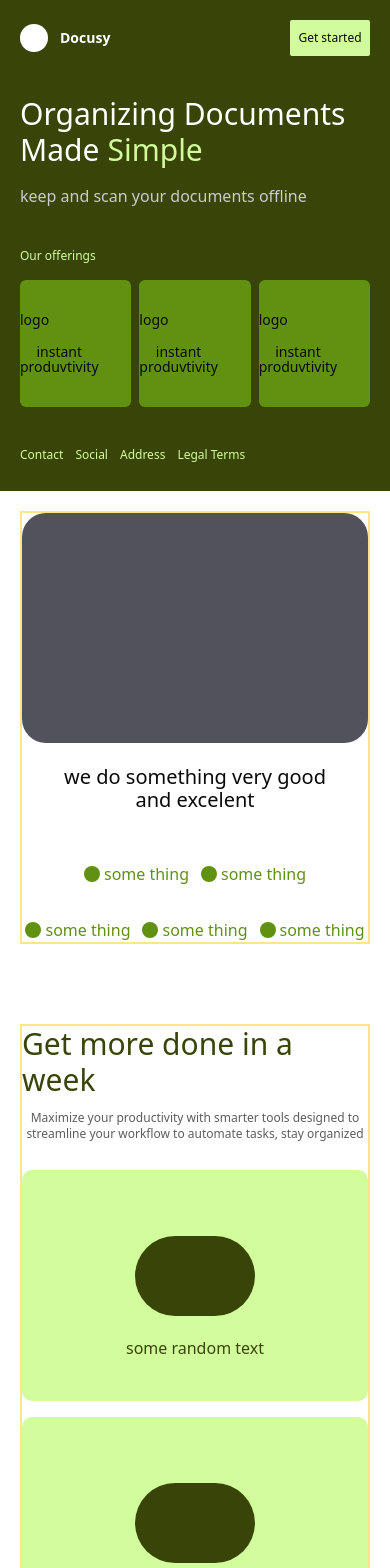
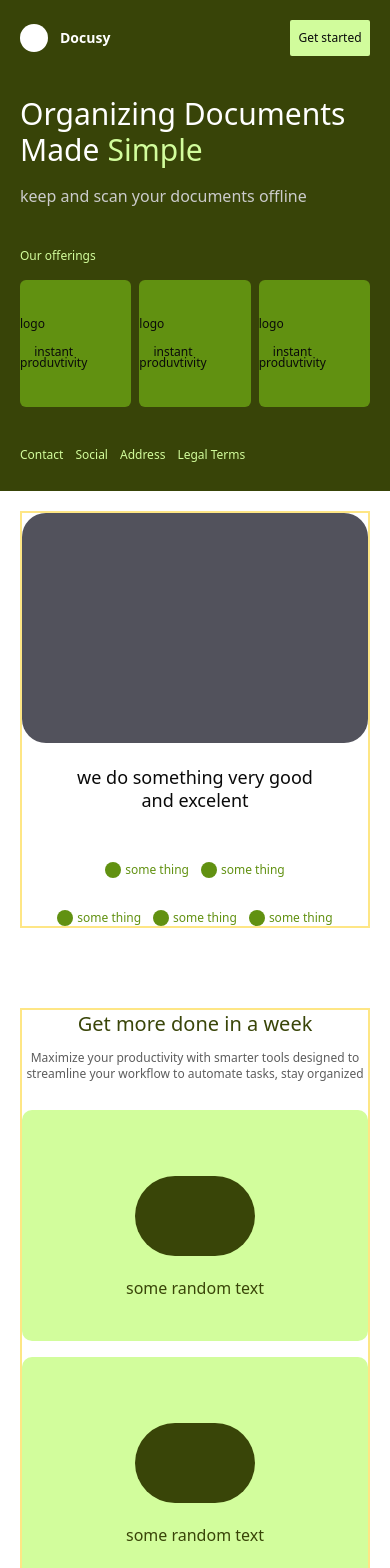
Before and after one commit to ZahraSoley/Docusy, a React (Vite) app: page / in a window 390 px wide. Shown: the top 1568 px of the page. Built offline with nearby package versions, Linux system fonts and the light colour scheme.

Commit message:
mobile responsive 2

```diff
--- a/src/App.tsx
+++ b/src/App.tsx
@@ -89,31 +89,31 @@ function App() {
             {isMobile || isTablet ?
               <div className="flex flex-col gap-10 mt-5">
                 <div className="flex flex-col items-center justify-center">
-                  <span className="text-xl">we do something very good </span>
-                  <span className="text-xl mt-[-5px]">and excelent</span>
+                  <span className="text-lg md:text-2xl">we do something very good </span>
+                  <span className="text-lg md:text-2xl mt-[-5px]">and excelent</span>
                 </div>
-                <div className="flex flex-col justify-center items-center gap-8 lg:grid-cols-5 list-none text-[#619111] pt-2">
-                  <div className="flex gap-3">
+                <div className="flex flex-col justify-center items-center gap-8 lg:grid-cols-5 text-xs lg:text-md text-[#619111] pt-2">
+                  <div className="flex gap-3 md:gap-6">
                     <li className="flex items-center justify-center gap-1">
-                      <div className="w-4 h-4 rounded-full bg-[#619111]"></div>
+                      <div className="w-4 aspect-square rounded-full bg-[#619111]"></div>
                       <span>some thing</span>
                     </li>
                     <li className="flex items-center justify-center gap-1">
-                      <div className="w-4 h-4 rounded-full bg-[#619111]"></div>
+                      <div className="w-4 aspect-square rounded-full bg-[#619111]"></div>
                       <span>some thing</span>
                     </li>
                   </div>
-                  <div className="flex gap-3">
+                  <div className="flex gap-3 md:gap-6">
                     <li className="flex items-center justify-center gap-1">
-                      <div className="w-4 h-4 rounded-full bg-[#619111]"></div>
+                      <div className="w-4 aspect-square rounded-full bg-[#619111]"></div>
                       <span>some thing</span>
                     </li>
                     <li className="flex items-center justify-center gap-1">
-                      <div className="w-4 h-4 rounded-full bg-[#619111]"></div>
+                      <div className="w-4 aspect-square rounded-full bg-[#619111]"></div>
                       <span>some thing</span>
                     </li>
                     <li className="flex items-center justify-center gap-1">
-                      <div className="w-4 h-4 rounded-full bg-[#619111]"></div>
+                      <div className="w-4 aspect-square rounded-full bg-[#619111]"></div>
                       <span>some thing</span>
                     </li>
                   </div>
@@ -123,7 +123,7 @@ function App() {
           </div>
 
           <div className="self-stretch flex flex-col items-center justify-center m-5 lg:m-10 lg:mt-0 border-2 border-amber-200">
-            <span className="text-3xl lg:text-5xl text-[#394508] mb-3">Get more done in a week</span>
+            <span className="text-xl md:text-3xl lg:text-[40px] text-[#394508] mb-3">Get more done in a week</span>
             <span className="text-xs text-[#5d5d5d]">Maximize your productivity with smarter tools designed to </span>
             <span className="text-xs text-[#5d5d5d]">streamline your workflow to automate tasks, stay organized</span>
             <div className="w-full grid lg:grid-cols-2  gap-4 mt-7">
@@ -147,7 +147,7 @@ function App() {
           </div>
 
           <div className="self-stretch flex flex-col justify-center items-center m-5 lg:m-10 gap-5 border-2 border-amber-200">
-            <span className="text-3xl lg:text-[40px] text-[#394508]">The Most Reliable App</span>
+            <span className="text-xl md:text-3xl lg:text-[40px] text-[#394508]">The Most Reliable App</span>
             <div className="self-stretch grid lg:grid-cols-2 gap-5">
               <div className="flex flex-col justify-center gap-3">
                 <div className="aspect-[5/4] bg-zinc-400 rounded-lg"></div>
@@ -167,11 +167,12 @@ function App() {
           </div>
 
           <div className="self-stretch m-5 lg:m-10 border-2 border-amber-200">
-            <div className="bg-zinc-500 aspect-[7/5] lg:aspect-[2/1] rounded-lg"></div>
+            <div className="bg-zinc-500 aspect-[3/2] lg:aspect-[2/1] rounded-lg"></div>
           </div>
 
           <div className="self-stretch flex flex-col justify-center items-center m-5 lg:m-10 border-2 border-amber-200">
-            <span className="text-[40px] text-[#394508]">First class software</span>
+            <span className="text-xl md:text-3xl lg:text-[40px] text-[#394508]">First class software</span>
+            {/* *****************************************************************************************************88 */}
             <span className="text-xs text-[#5d5d5d]">Get real-time insights, seamless transactions, and advanced</span>
             <span className="text-xs text-[#5d5d5d]">tools to manage your wealth effortlessly.</span>
             <div className="self-stretch flex flex-col lg:flex-row justify-between items-center gap-8 mt-8 border-2">
@@ -203,21 +204,21 @@ function App() {
           </div>
 
           <div className="self-stretch relative m-5 lg:m-10 border-2 border-amber-200">
-            <div className="bg-zinc-500 aspect-[7/5] lg:aspect-[2/1] rounded-lg"></div>
-            <div className="absolute flex flex-col bottom-12 lg:left-10 left-5">
-              <span className="text-3xl text-white">Download Docusy and</span>
-              <span className="text-3xl text-white">manage everything </span>
-              <span className="text-3xl text-white">from your phone.</span>
-              <Button variant='custom' className="mt-5">Get started</Button>
+            <div className="bg-zinc-500 aspect-[3/2] lg:aspect-[2/1] rounded-lg"></div>
+            <div className="absolute flex flex-col bottom-4 md:bottom-6 left-5 lg:bottom-12 lg:left-10 ">
+              <span className="text-xl md:text-3xl text-white">Download Docusy and</span>
+              <span className="text-xl md:text-3xl text-white">manage everything </span>
+              <span className="text-xl md:text-3xl text-white">from your phone.</span>
+              <Button variant='custom' className="mt-2 md:mt-5">Get started</Button>
             </div>
           </div>
 
           <footer className="self-stretch bg-zinc-200 flex justify-between gap-15">
-            <div className="flex flex-col gap-35 m-10">
-              <div className="w-10 h-10 rounded-full bg-black"></div>
-              <span className="font-bold text-4xl">Docusy</span>
+            <div className="flex flex-col justify-between m-10 mr-0">
+              <div className="w-6 md:w-10 aspect-square rounded-full bg-black"></div>
+              <span className="font-bold text-xl md:text-4xl">Docusy</span>
             </div>
-            <div className="flex flex-col gap-25 m-10">
+            <div className="flex flex-col justify-between m-10 ml-0">
               <ul className="list-none flex flex-col mr-20">
                 <li className="text-xs text-[#5d5d5d] mb-3">Contact</li>
                 <li className="text-xs hover:text-[#5d5d5d] cursor-pointer transition duration-300">Email</li>
@@ -225,7 +226,7 @@ function App() {
                 <li className="text-xs hover:text-[#5d5d5d] cursor-pointer transition duration-300">Phone</li>
                 <li className="text-xs hover:text-[#5d5d5d] cursor-pointer transition duration-300">Linkdin</li>
               </ul>
-              <ul className="list-none flex flex-col mr-10">
+              <ul className="list-none flex flex-col mt-20">
                 <li className="text-xs hover:text-[#5d5d5d] cursor-pointer transition duration-300">Terms & consitions</li>
                 <li className="text-xs hover:text-[#5d5d5d] cursor-pointer transition duration-300">Privacy</li>
               </ul>
--- a/src/index.css
+++ b/src/index.css
@@ -4,12 +4,12 @@
 @custom-variant dark (&:is(.dark *));
 
 .CardLeft {
-  @apply flex-1 aspect-[6/7] flex flex-col gap-3 justify-center h-[15vh] lg:h-[20vh] bg-[#619111] rounded-sm text-sm hover:bg-[#d1fc9c] cursor-pointer;
+  @apply flex-1 aspect-[6/7] flex flex-col gap-3 justify-center h-[15vh] lg:h-[20vh] bg-[#619111] rounded-sm text-xs lg:text-sm hover:bg-[#d1fc9c] cursor-pointer;
 }
 
-/* .CardFirst {
-  @apply
-} */
+* {
+  scroll-behavior: smooth
+}
 
 @theme inline {
   --radius-sm: calc(var(--radius) - 4px);
```
